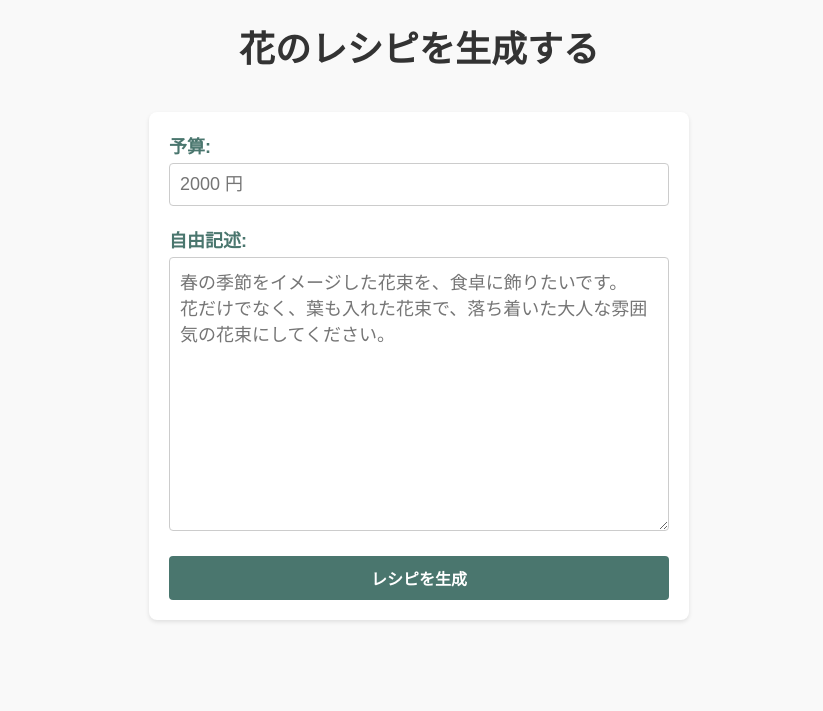
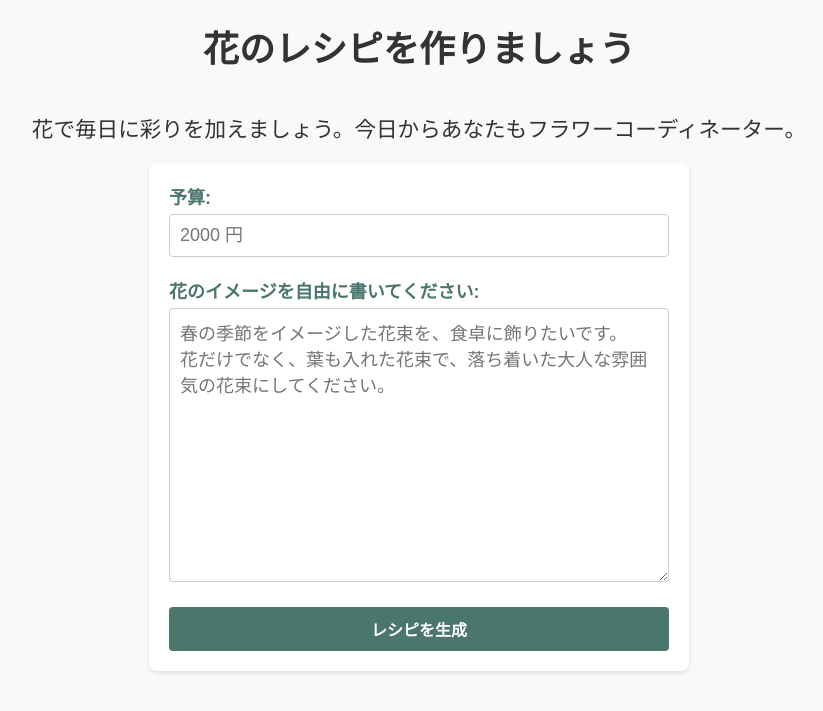
Before and after one commit to yyy127/flower, a Django app: page / in a window 1280 px wide. Shown: the top 711 px of the page, without its empty margins (221-1044 px from the left). Run offline with Django 5.2, Linux system fonts and the light colour scheme.

Commit message:
input画面のhtml,cssの変更

```diff
--- a/myapp/static/myapp/css/styles_input.css
+++ b/myapp/static/myapp/css/styles_input.css
@@ -1,7 +1,7 @@
 .title-background {
-    background-color: #333; /* タイトルの背景色 */
+    background-color: #f9f9f9; /* タイトルの背景色をボディと同じに */
     padding: 20px;
-    margin-bottom: 20px; /* フォームとの間隔 */
+    margin-bottom: 20px;
     text-align: center;
 }
 
@@ -14,17 +14,17 @@ body {
     font-size: 18px;
 }
 
-.title-background {
-    background-color: #f9f9f9; /* タイトルの背景色をボディと同じに */
-    padding: 20px;
-    margin-bottom: 20px;
-    text-align: center;
-}
-
 h1 {
     color: #333; /* タイトルのテキスト色をソフトな色合いに */
     margin: 0;
     font-size: 2em;
+}
+
+.description p {
+    color: #333;
+    font-size: 1.2em; /* テキストのサイズ */
+    text-align: center; /* テキストを中央揃えに */
+    margin: 20px 0; /* 上下の余白 */
 }
 
 form {
@@ -74,7 +74,6 @@ button {
 }
 
 button:hover, button:focus {
-    background-image: src="{% static 'myapp/images/flower.webp' %}"; /* ホバー時に背景画像を設定 */
     background-size: 100% auto; /* 画像の横幅がボタンの横幅に合わせて調整される */
     background-position: center; /* 画像をボタンの中央に配置 */
     background-repeat: no-repeat; /* 画像が繰り返されないように設定 */
--- a/myapp/templates/myapp/input.html
+++ b/myapp/templates/myapp/input.html
@@ -9,7 +9,11 @@
 </head>
 <body>
     <div class="title-background">
-        <h1>花のレシピを生成する</h1>
+        <h1>花のレシピを作りましょう</h1>
+    </div>
+
+    <div class="description">
+        <p>花で毎日に彩りを加えましょう。今日からあなたもフラワーコーディネーター。</p>
     </div>
 
     <form method="post" action="{% url 'myapp:response' %}">
@@ -18,10 +22,11 @@
         <input type="text" id="textboxBudget" name="textboxBudget" placeholder="2000 円">
         <div id="budgetError" style="color: red;"></div>
 
-        <label for="textboxCommand">自由記述:</label>
+        <label for="textboxCommand">花のイメージを自由に書いてください:</label>
         <textarea id="textboxCommand" name="textboxCommand" rows="12" placeholder="春の季節をイメージした花束を、食卓に飾りたいです。&#10;花だけでなく、葉も入れた花束で、落ち着いた大人な雰囲気の花束にしてください。"></textarea>
 
-        <button type="submit">レシピを生成</button>
+        <button type="submit" onmouseover="this.style.backgroundImage='url({% static 'myapp/images/flower.webp' %})'" onmouseout="this.style.backgroundImage='none'">レシピを生成</button>
+
     </form>
 
     <footer>
```
